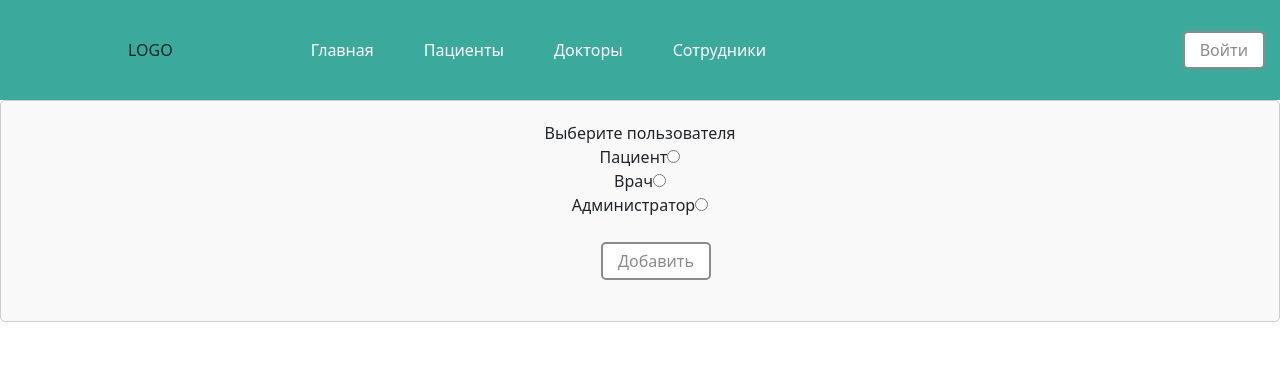
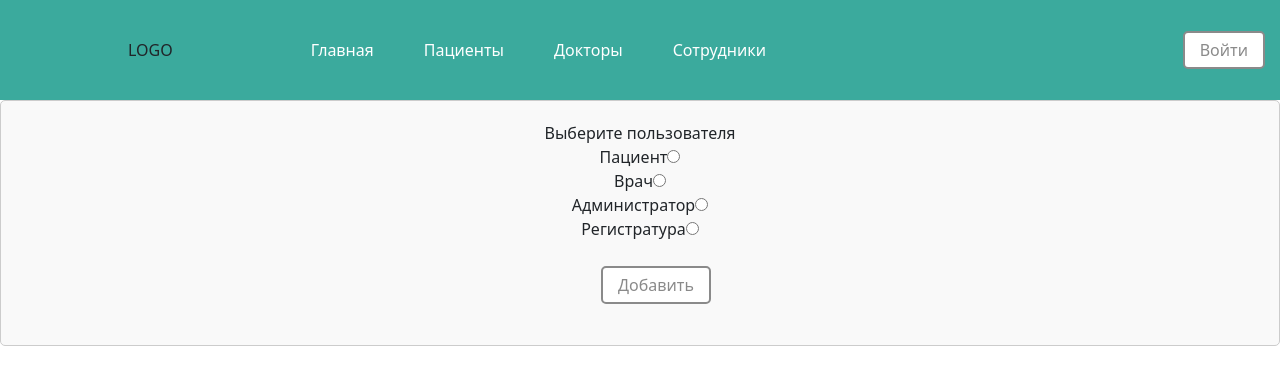
Before and after one commit to KirichenkoND/Budgerigar-1, a React (Vite) app in the folder frontend/: page /editor in a window 1280 px wide. Shown: the top 384 px of the page. Built offline with nearby package versions, Linux system fonts and the light colour scheme.

Commit message:
Any changes #8 by FaneOfficial

```diff
--- a/frontend/src/components/EditorMode/EditorMode.tsx
+++ b/frontend/src/components/EditorMode/EditorMode.tsx
@@ -28,6 +28,16 @@ const administartorFields = [
   { label: "Биба:", type: "text" },
 ];
 
+const receptionFields = [
+  { label: "Фамилия:", type: "text" },
+  { label: "Имя:", type: "text" },
+  { label: "Отчество:", type: "text" },
+  { label: "Дата рождения:", type: "text" },
+  { label: "Биба:", type: "text" },
+  { label: "БумаБум:", type: "text" },
+
+];
+
 const radioButtonUsers = [
   { text: "Пациент", value: "Patient", fields: patientFields },
   { text: "Врач", value: "Doctor", fields: doctorFields },
@@ -36,7 +46,13 @@ const radioButtonUsers = [
     value: "Administartor",
     fields: administartorFields,
   },
+  {
+    text: "Регистратура",
+    value: "Reception",
+    fields: receptionFields,
+  },
 ];
+
 
 type User = "Patient" | "Doctor" | "Administartor" | "";
 
```
